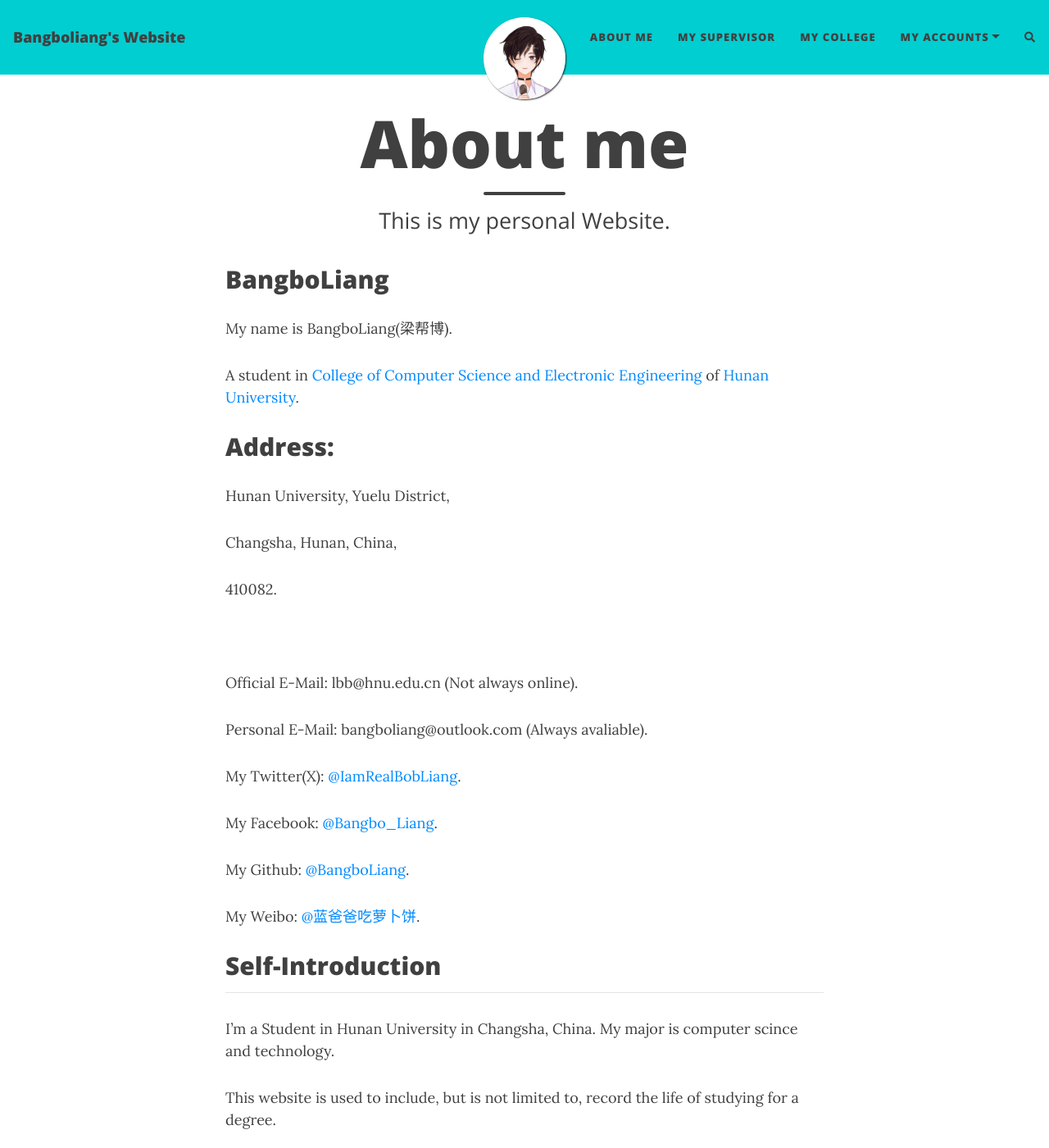
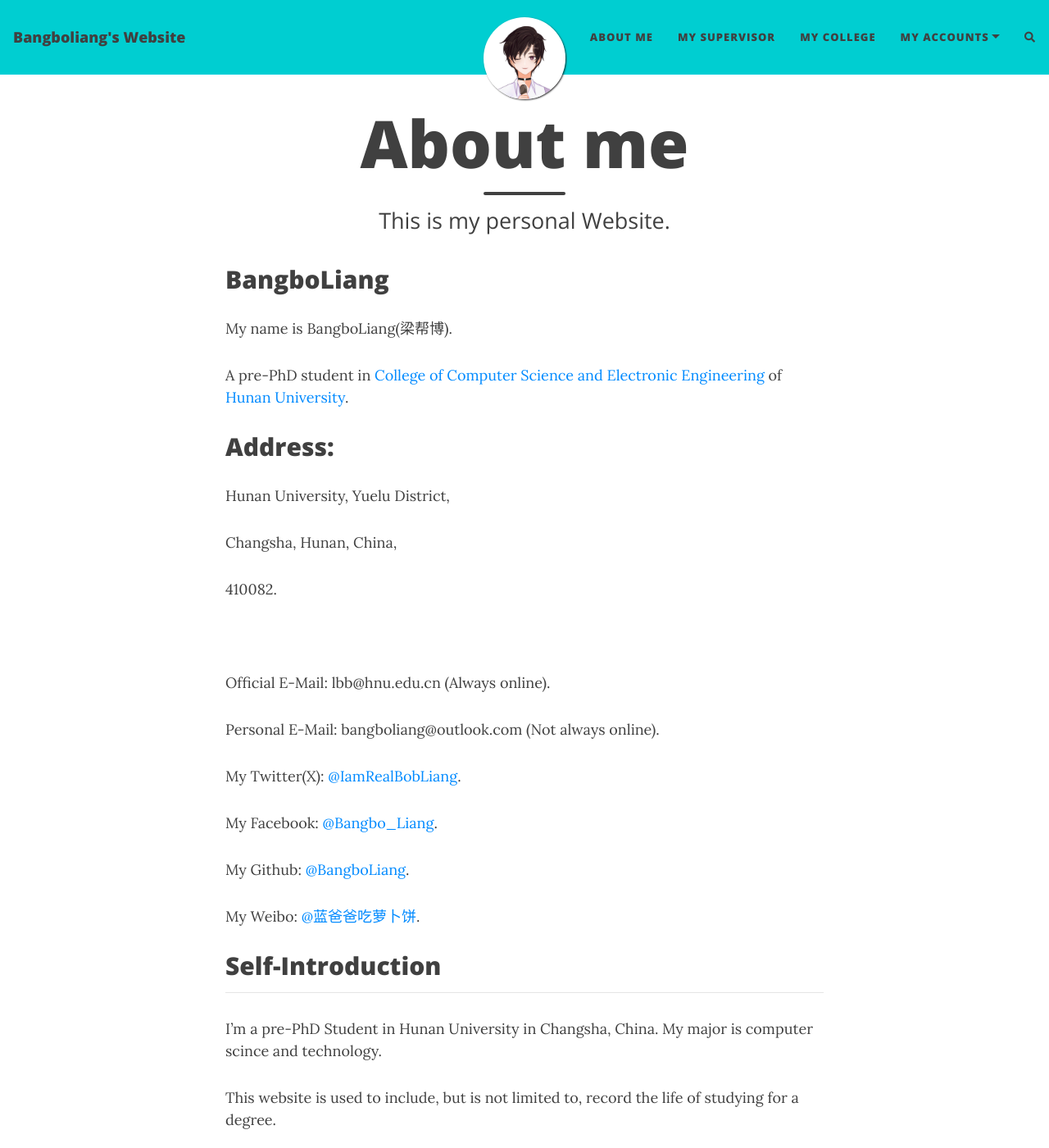
Before and after one commit to BangboLiang/BangboLiang.github.io, a Jekyll site: the page built from aboutme.md, in a window 1280 px wide and 1400 px high. Shown: the whole window at 82% size. Built offline with Jekyll 4.4.1, drawn with Linux system fonts in a browser that asks for light colours; nearby versions of some CDN libraries; comment, search, counter and statistics services are not loaded.

Commit message:
changed aboutme

```diff
--- a/_config.yml
+++ b/_config.yml
@@ -192,10 +192,10 @@ footer-hover-col: "#0085A1"
 ####################
 
 # To use Disqus comments, sign up to https://disqus.com and fill in your Disqus shortname (NOT the userid)
-#disqus: William Liang
+disqus: bangboliang
 
 # To use Facebook Comments, create a Facebook app and fill in the Facebook App ID
-fb_comment_id: 100083663814660
+#fb_comment_id: 100083663814660
 
 # To use CommentBox, sign up for a Project ID on https://commentbox.io
 #commentbox: "" # Project ID, e.g. "5694267682979840-proj"
--- a/aboutme.md
+++ b/aboutme.md
@@ -8,7 +8,7 @@ subtitle: This is my personal Website.
 
 My name is BangboLiang(梁帮博).
 
-A student in [College of Computer Science and Electronic Engineering](http://csee.hnu.edu.cn/) of [Hunan  University](http://www.hnu.edu.cn/).
+A pre-PhD student in [College of Computer Science and Electronic Engineering](http://csee.hnu.edu.cn/) of [Hunan  University](http://www.hnu.edu.cn/).
 ## Address:
 
 Hunan University, Yuelu District,
@@ -19,9 +19,9 @@ Changsha, Hunan, China,
 
 &nbsp;
 
-Official E-Mail: lbb@hnu.edu.cn (Not always online).
+Official E-Mail: lbb@hnu.edu.cn (Always online).
 
-Personal E-Mail: bangboliang@outlook.com (Always avaliable).
+Personal E-Mail: bangboliang@outlook.com (Not always online).
 
 My Twitter(X): [@IamRealBobLiang](https://twitter.com/IamRealBobLiang).
 
@@ -35,6 +35,6 @@ My Weibo: [@蓝爸爸吃萝卜饼](https://weibo.com/u/6385610743).
 
 ***
 
-I'm a Student in Hunan University in Changsha, China. My major is computer scince and technology.
+I'm a pre-PhD Student in Hunan University in Changsha, China. My major is computer scince and technology.
 
 This website is used to include, but is not limited to, record the life of studying for a degree.
```
